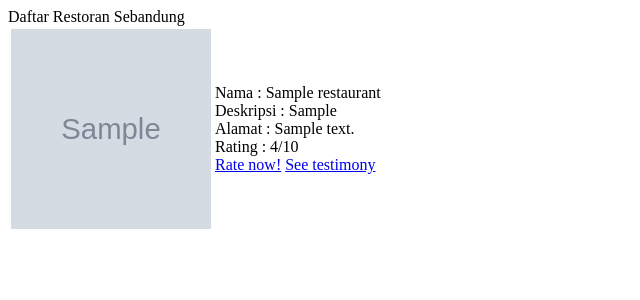
After one commit to Fazkool/RPLSD, a PHP site: page /display_restaurant.php in a window 1280 px wide. The commit adds this page. Shown: the top 300 px of the page, without its empty margins (0-640 px from the left). Run offline with PHP 8.4, Linux system fonts and the light colour scheme; data comes from the database, SQL or seed files in the repository; tables that the repository leaves empty hold one stand-in row (values such as "Sample post"); grey boxes marked "Sample" are stand-in pictures.

Commit message:
display restoran

```diff
--- /dev/null
+++ b/RPLSD/display_restaurant.php
@@ -0,0 +1,44 @@
+<html>
+	<head>
+	</head>
+
+	<?php
+		include "connect.php";
+		$result = mysql_query("SELECT * FROM restaurant");
+	?>
+
+	<table>
+		<div>Daftar Restoran Sebandung</div>
+		<?php
+				while ($row = mysql_fetch_assoc($result)){
+			?>
+		<tr>
+			<td>
+				<img src="<?php echo $row['gambar'] ?>" height="200" width = "200">
+			</td>
+			<td>
+				<div>Nama : <?php echo $row['nama'] ?></div>
+				<div>Deskripsi : <?php echo $row['deskripsi'] ?></div>
+				<div>Alamat : <?php echo $row['alamat'] ?></div>
+				<?php if(isset($promo['row'])) {?><div>Promo : <?php echo $row['promo'] ?></div> <?php } ?>
+
+				<?php
+					//SEARCHING RATING
+					$rate_result = mysql_query("SELECT AVG(rate) AS rate FROM `testimon` WHERE resto_id='". $row['id'] ."'");
+					$rate_row = mysql_fetch_assoc($rate_result);
+					if ($rate_row['rate']){
+						$rate = $rate_row['rate'];
+					}else{
+						$rate = 0;
+					}
+				?>
+				<div>Rating : <?php echo $rate; ?>/10</div>
+				<div><a href="index.php?id=<?php echo $row['id'] ?>">Rate now!</a> <a href="#">See testimony</a></div>
+				<div></div>
+ 			</td>
+		</tr>
+		<?php
+			}
+		?>
+	</table>
+</html>
--- a/RPLSD/index.php
+++ b/RPLSD/index.php
@@ -4,7 +4,7 @@
 <body>
 
 	<form action="rate.php" method="POST">
-		<input type="hidden" name="id" id="id" value="1"></input>
+		<input type="hidden" name="id" id="id" value="<?php echo $_GET["id"] ?>"></input>
 		<label> Testi </label><input type="text" name="testi" id="testi"></input>
 		<label> Rate </label><input type=number min="0" max="10" name="rate" id="rate"></input>
 		<input type="submit"></input>
```
Also changed, not shown: RPLSD/img/restoran/domino's pizza.png (added), RPLSD/img/restoran/kfc.png (added).
